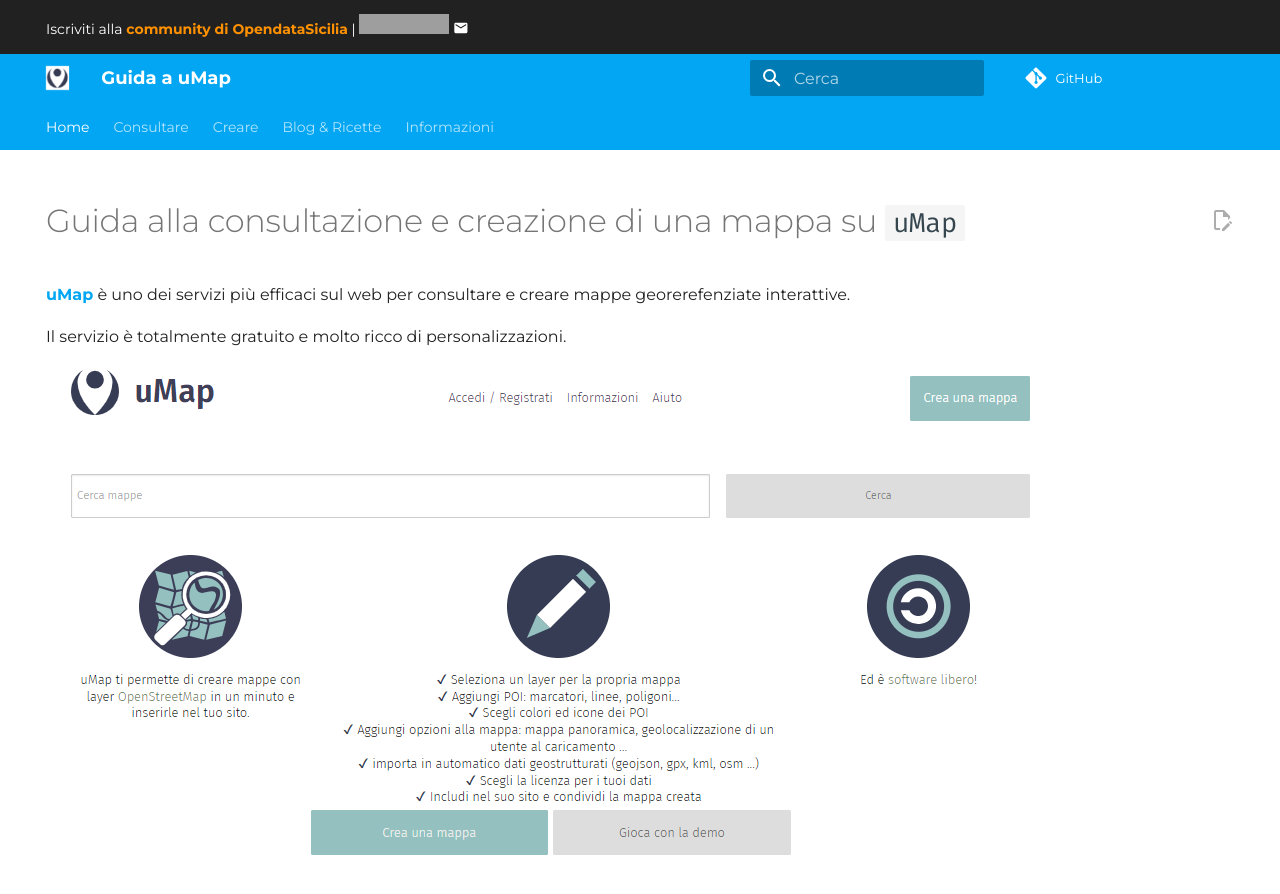
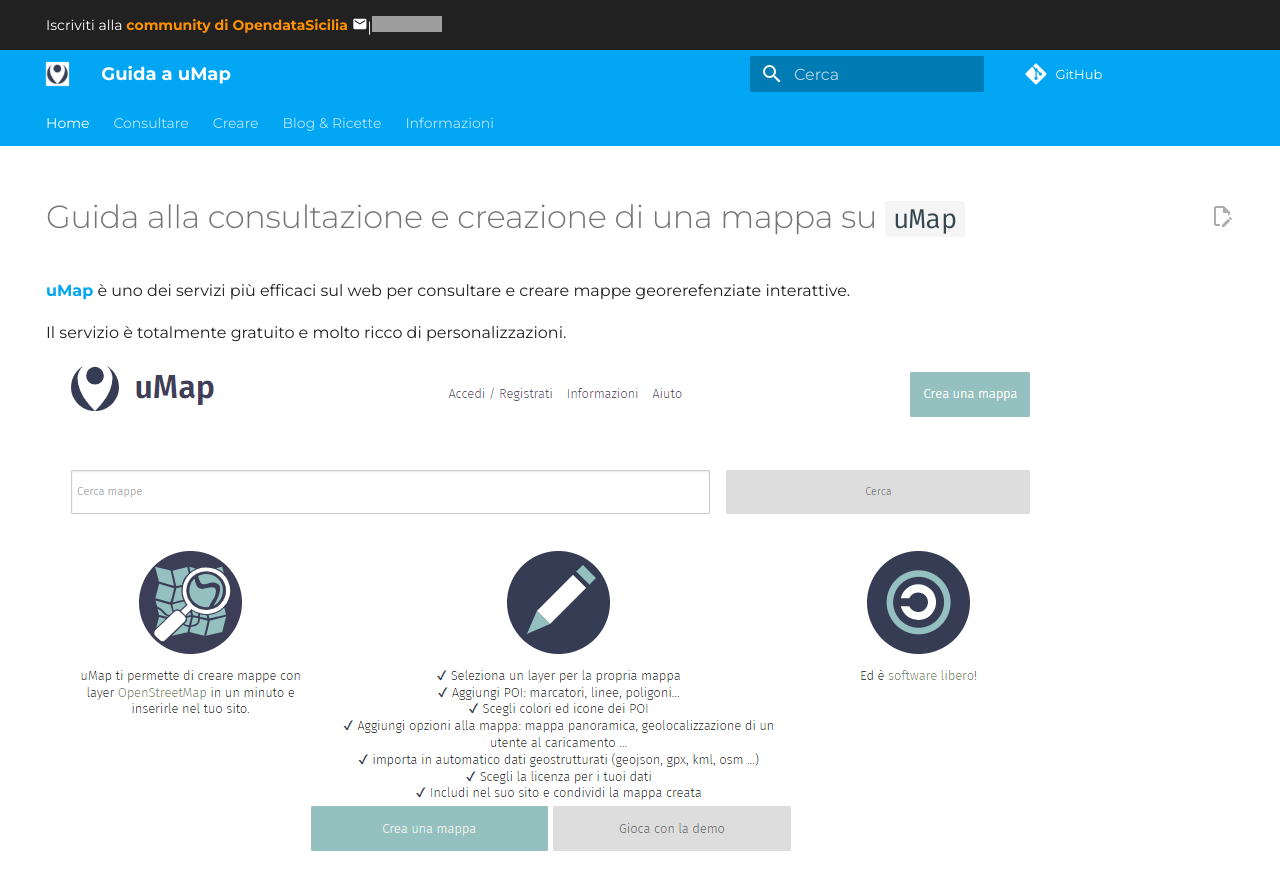
Before and after one commit to opendatasicilia/guida-umap, an MkDocs documentation site: the page built from docs/index.md, in a window 1280 px wide and 900 px high. Shown: the top 894 px of the window. Built offline with MkDocs 1.6.1 and Material for MkDocs 9.7.7, drawn with Linux system fonts in a browser that asks for light colours; comment, search, counter and statistics services are not loaded; grey boxes are pictures that could not be loaded.

Commit message:
Update main.html

```diff
--- a/overrides/main.html
+++ b/overrides/main.html
@@ -2,10 +2,10 @@
 
 {% block announce %}
   <!-- Add announcement here, including arbitrary HTML -->
-  <p>Iscriviti alla <b><a style="color:#ff9100 !important;" href="https://groups.google.com/g/opendatasicilia">community di OpendataSicilia</a></b> |
-    <img src="https://img.shields.io/github/last-commit/opendatasicilia/guida-umap.svg?&label=ultimo_aggiornamento">
+  <p>Iscriviti alla <b><a style="color:#ff9100 !important;" href="https://groups.google.com/g/opendatasicilia">community di OpendataSicilia</a></b>
     <span class="twemoji">
         {% include ".icons/material/email.svg" %}
+         | <img src="https://img.shields.io/github/last-commit/opendatasicilia/guida-umap.svg?&label=ultimo_aggiornamento">
     </span>
   </p>
 {% endblock %}
```
